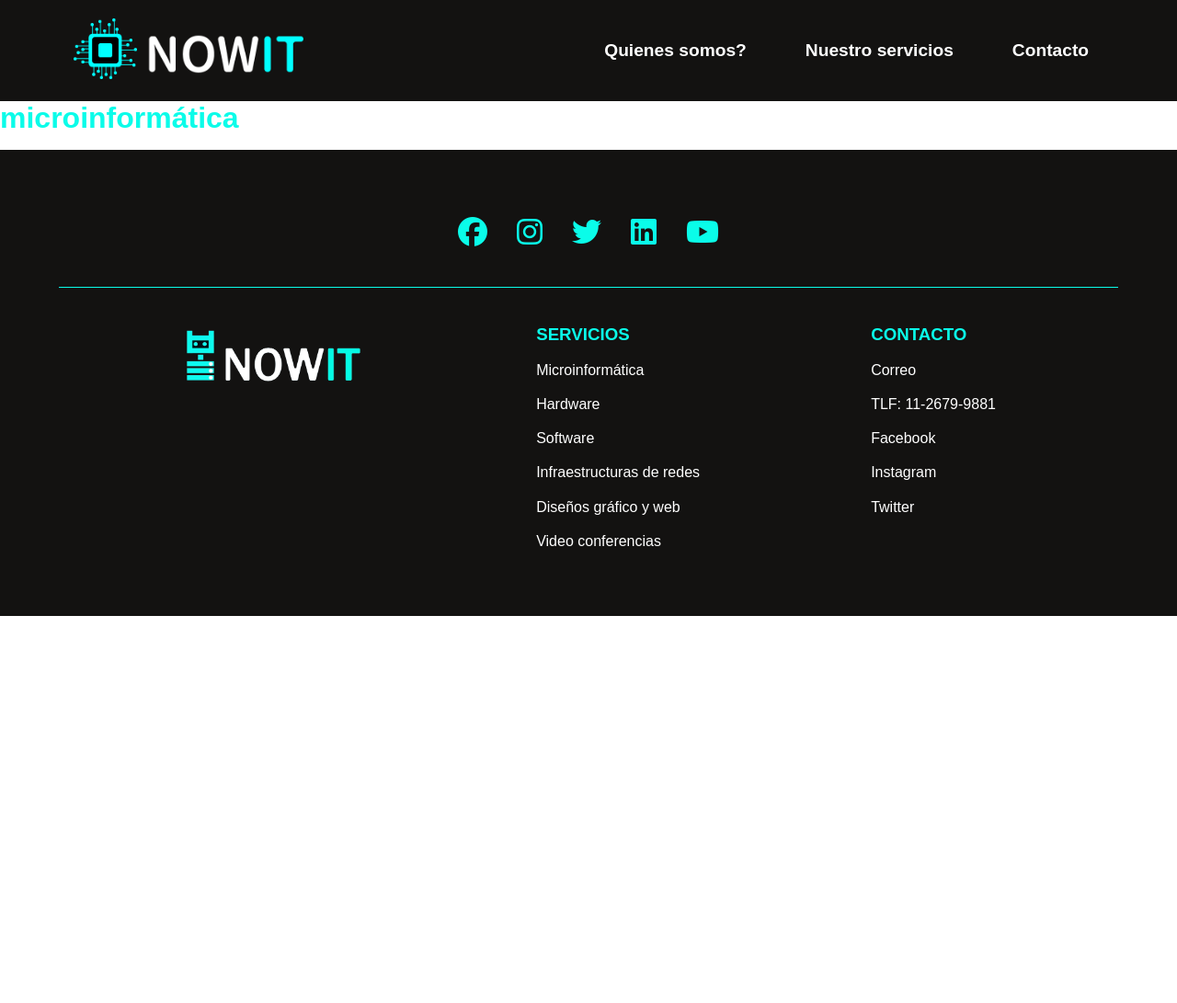
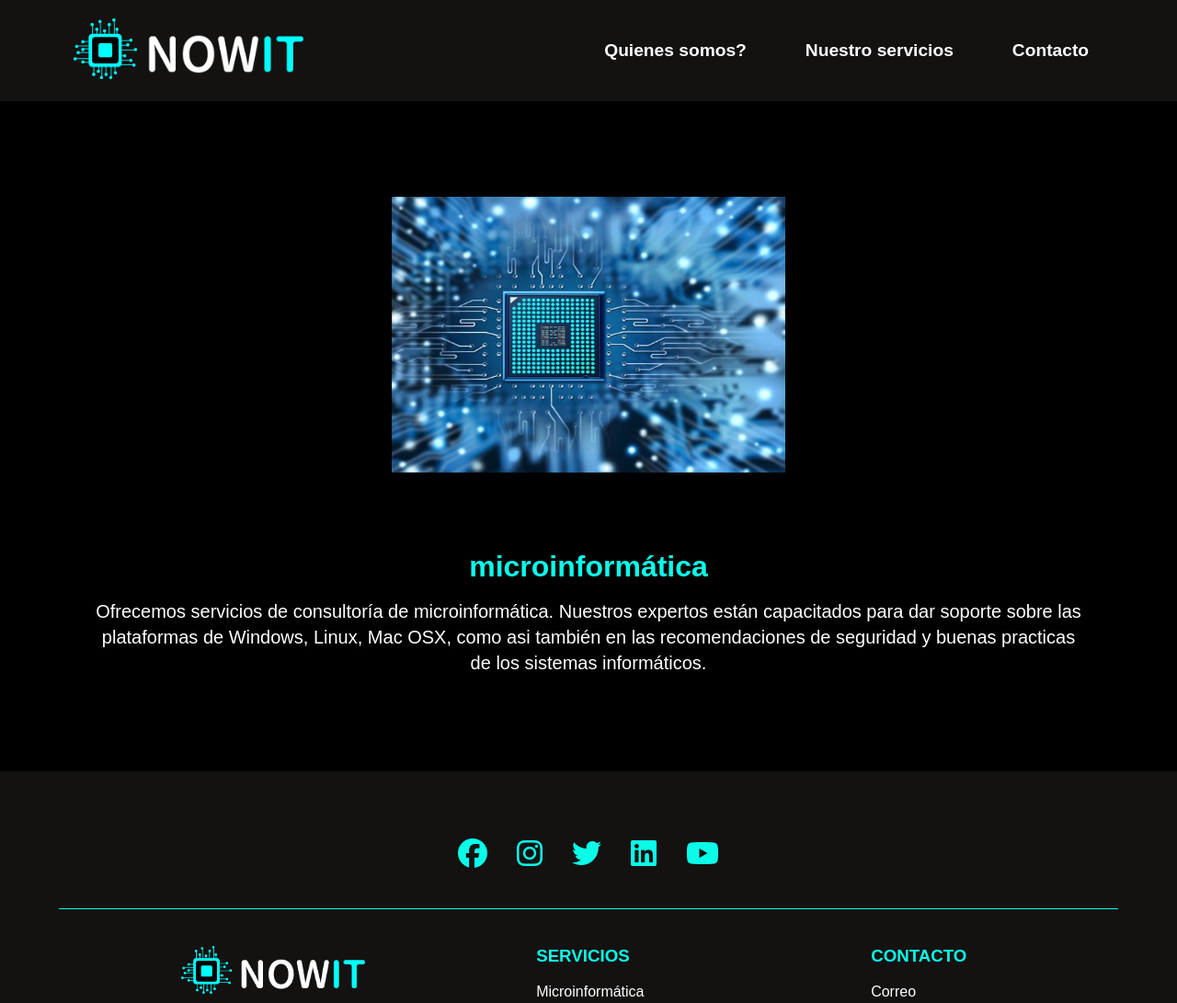
Before and after one commit to pulun10/nowit, a plain HTML site: page templates/microinformatics.html in a window 1280 px wide. Shown: the top 1091 px of the page at 92% size. Before the commit the page ends 800 px from the top, so only its background shows below. Drawn offline with Linux system fonts and the light colour scheme.

Commit message:
agregamos info en los templates y cambios en las cards

```diff
--- /dev/null
+++ b/css/conference.css
@@ -0,0 +1,16 @@
+@import url(/css/style.css);
+
+main {
+    background-color: var(--black);
+    padding: 4rem 4rem;
+}
+main section {
+    text-align: center;
+}
+main section p {
+    color: var(--white);
+}
+main div img {
+    width: 40%;
+    height: 300px;
+}
--- /dev/null
+++ b/css/desing.css
@@ -0,0 +1,16 @@
+@import url(/css/style.css);
+
+main {
+    background-color: var(--black);
+    padding: 4rem 4rem;
+}
+main section {
+    text-align: center;
+}
+main section p {
+    color: var(--white);
+}
+main div img {
+    width: 40%;
+    height: 300px;
+}
--- /dev/null
+++ b/css/hardware.css
@@ -0,0 +1,16 @@
+@import url(/css/style.css);
+
+main {
+    background-color: var(--black);
+    padding: 4rem 4rem;
+}
+main section {
+    text-align: center;
+}
+main section p {
+    color: var(--white);
+}
+main div img {
+    width: 40%;
+    height: 300px;
+}
--- /dev/null
+++ b/css/microinformatica.css
@@ -0,0 +1,16 @@
+@import url(/css/style.css);
+
+main {
+    background-color: var(--black);
+    padding: 4rem 4rem;
+}
+main section {
+    text-align: center;
+}
+.c-microinfo {
+    color: var(--white);
+}
+main div img {
+    width: 40%;
+    height: 300px;
+}
--- /dev/null
+++ b/css/networks.css
@@ -0,0 +1,16 @@
+@import url(/css/style.css);
+
+main {
+    background-color: var(--black);
+    padding: 4rem 4rem;
+}
+main section {
+    text-align: center;
+}
+main section p {
+    color: var(--white);
+}
+main div img {
+    width: 40%;
+    height: 300px;
+}
--- /dev/null
+++ b/css/software.css
@@ -0,0 +1,16 @@
+@import url(/css/style.css);
+
+main {
+    background-color: var(--black);
+    padding: 4rem 4rem;
+}
+main section {
+    text-align: center;
+}
+main section p {
+    color: var(--white);
+}
+main div img {
+    width: 40%;
+    height: 300px;
+}
--- a/templates/microinformatics.html
+++ b/templates/microinformatics.html
@@ -5,7 +5,7 @@
     <meta http-equiv="X-UA-Compatible" content="IE=edge">
     <meta name="viewport" content="width=device-width, initial-scale=1.0">
     <title>microinformática</title>
-    <link rel="stylesheet" href="/css/style.css">
+    <link rel="stylesheet" href="/css/microinformatica.css">
     <script src="https://kit.fontawesome.com/13bc515588.js" crossorigin="anonymous"></script>
 </head>
 <body>
@@ -34,7 +34,15 @@
         </nav>
     </header>
     <main>
-        <h2>microinformática</h2>
+        <section>
+            <div><img src="/img/microinformatica.jpg" alt="microinformática"></div>
+        </section>
+        <section>
+            <h2>microinformática</h2>
+            <div class="c-microinfo">
+                <p>Ofrecemos servicios de consultoría de microinformática. Nuestros expertos están capacitados para dar soporte sobre las plataformas de Windows, Linux, Mac OSX, como asi también en las recomendaciones de seguridad y buenas practicas de los sistemas informáticos.</p>
+            </div>
+        </section>
     </main>
     <footer>
         <section class="items-social">
@@ -46,7 +54,7 @@
         </section>
         <section>
             <div>
-                <img src="/img/logo.png" alt="NOWIT">
+                <img src="/img/logodf.png" alt="NOWIT">
             </div>
             <div>
                 <h3>Servicios</h3>
```
Also changed, not shown: css/services.css (+4 -4 lines), templates/conference.html (+8 -2 lines), templates/desing.html (+9 -2 lines), templates/hardware.html (+9 -3 lines), templates/networks.html (+8 -2 lines), templates/service.html (+6 -6 lines), templates/software.html (+8 -2 lines).
